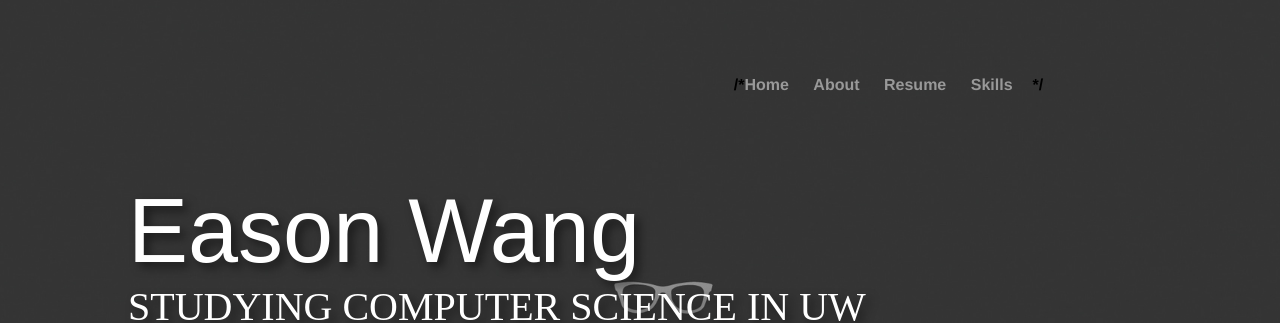
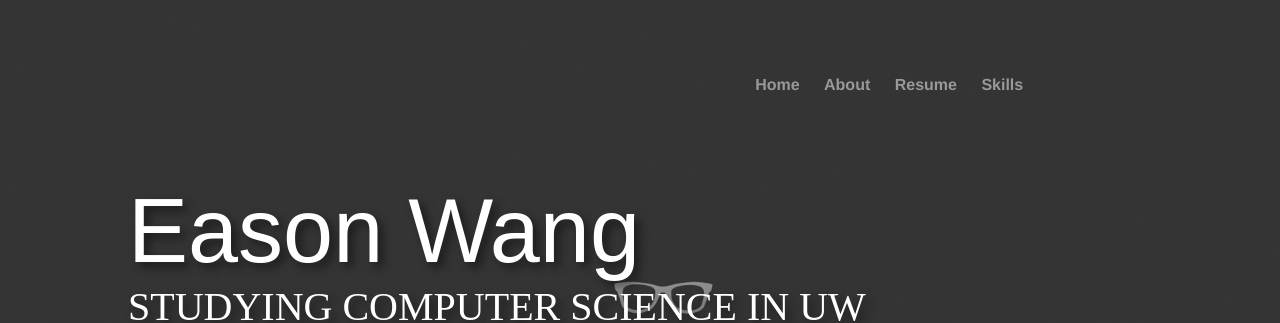
Before and after one commit to Eason666/Easonwang.github.io, a Jekyll site: the page built from index.html, in a window 1280 px wide. Shown: the top 323 px of the page. Built offline with Jekyll 4.4.1, drawn with Linux system fonts in a browser that asks for light colours.

```diff
--- a/_layouts/default.html
+++ b/_layouts/default.html
@@ -9,10 +9,10 @@
 			<?php include_once("analyticstracking.php") ?>
 			<nav>
 	    		<ul>
-	        		/*<li><a href="/">Home</a></li>
+	        		<li><a href="/">Home</a></li>
 		        	<li><a href="/about">About</a></li>
 	        		<li><a href="/Junheng Wang - resume.pdf">Resume</a></li>
-	        		<li><a href="/blog">Skills</a></li>*/
+	        		<li><a href="/blog">Skills</a></li>
 	    		</ul>
 			</nav>
 			<div class="container">
```
